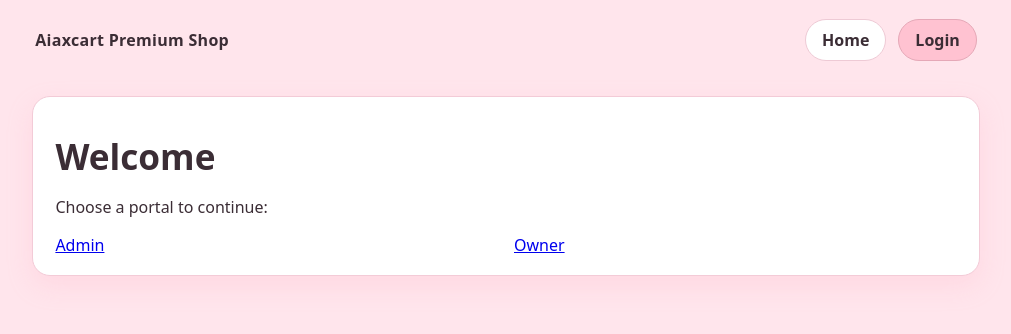
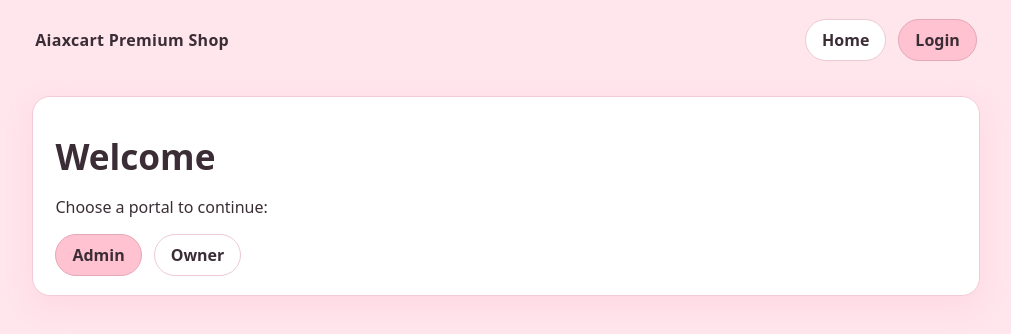
Before and after one commit to aiaxcartpremium/AiaxcartPremiumStocks, a Next.js app: page / in a window 1280 px wide. Shown: the top 334 px of the page, without its empty margins (134-1145 px from the left). Built offline with nearby package versions, Linux system fonts and the light colour scheme; no server answers.

Commit message:
Update page.tsx

```diff
--- a/app/page.tsx
+++ b/app/page.tsx
@@ -1,14 +1,17 @@
-import Link from 'next/link'
+import Link from 'next/link';
 
-export default function Home(){
+export const dynamic = 'force-dynamic';
+export const revalidate = 0;
+
+export default function HomePage(){
   return (
-    <div className="card">
-      <h1 className="h1">Welcome</h1>
+    <section className="card">
+      <h1>Welcome</h1>
       <p>Choose a portal to continue:</p>
-      <div className="row" style={{marginTop:12}}>
-        <Link className="btn" href="/admin">Admin</Link>
-        <Link className="btn ghost" href="/owner">Owner</Link>
+      <div className="center" style={{marginTop:12}}>
+        <Link className="pill" href="/admin">Admin</Link>
+        <Link className="pill ghost" href="/owner">Owner</Link>
       </div>
-    </div>
-  )
+    </section>
+  );
 }
```
